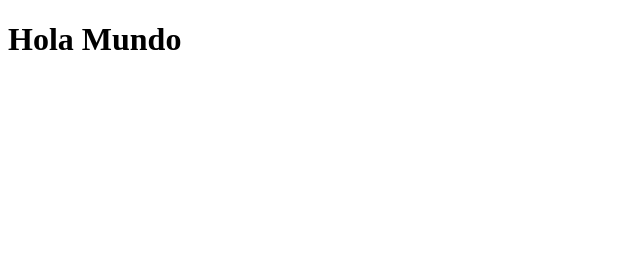
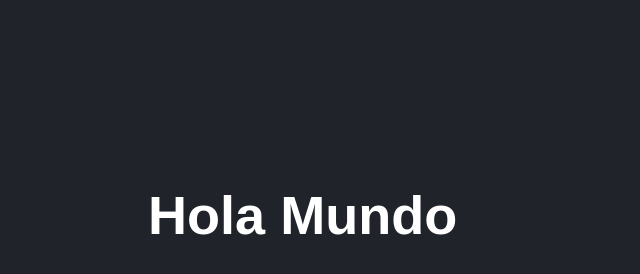
Before and after one commit to favillon/PrimerosPasoReact, a React app: page / in a window 1280 px wide. Shown: the whole page, without its empty margins (0-640 px from the left). Built offline with nearby package versions, Linux system fonts and the light colour scheme.

Commit message:
Creacion de primer componente con estilos

```diff
--- a/public/index.html
+++ b/public/index.html
@@ -1,5 +1,5 @@
 <!DOCTYPE html>
-<html lang="en">
+<html lang="es">
   <head>
     <meta charset="utf-8" />
     <link rel="icon" href="%PUBLIC_URL%/favicon.ico" />
--- /dev/null
+++ b/src/PrimeraApp.js
@@ -0,0 +1,8 @@
+// Funtional components
+
+const PrimeraApp = () => {
+
+    return <h1>Hola Mundo</h1>;
+}
+
+export default PrimeraApp;
--- /dev/null
+++ b/src/index.css
@@ -0,0 +1,7 @@
+html, body {
+    color: white;
+    background-color: #21232A;
+    font-family: Arial, Helvetica, sans-serif;
+    font-size: 1.3rem;
+    padding:  70px;
+}
--- a/src/index.js
+++ b/src/index.js
@@ -1,13 +1,10 @@
 import React from 'react';
 import ReactDOM from 'react-dom';
+import PrimeraApp from './PrimeraApp';
+import './index.css';
 
 console.log("hola Mundo");
 
-const saludo =  <h1>Hola Mundo</h1>
 const divRoot = document.querySelector('#app');
 
-
-
-ReactDOM.render(saludo, divRoot);
-
-console.log(saludo);
+ReactDOM.render(<PrimeraApp />, divRoot);
```
